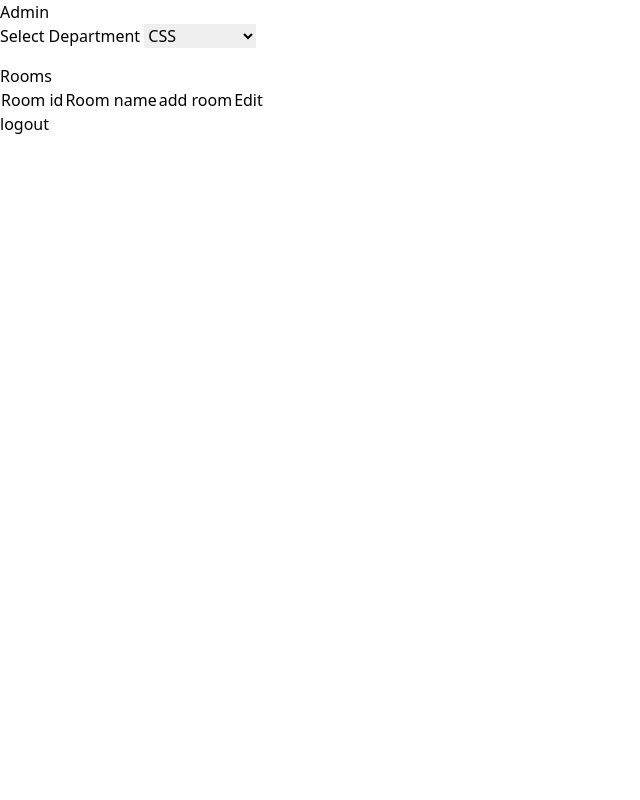
After one commit to winston21587/RoomSystem69x4c, a PHP site: page /admin/staff.php in a window 1280 px wide. The commit adds this page. Shown: the whole page, without its empty margins (0-640 px from the left). Run offline with PHP 8.4, Linux system fonts and the light colour scheme; the visitor is signed in with stand-in values (Sample User, id 1); data that the repository does not hold is empty; some libraries are stand-ins or nearby versions.

Commit message:
some changes

```diff
--- a/account/Login.php
+++ b/account/Login.php
@@ -30,7 +30,8 @@ if ($_SERVER['REQUEST_METHOD'] == "POST" && isset($_POST['submit'])) {
                 exit;
             }else{
             header("location:../main/temp.php");
-            exit;}
+            exit;
+            }
     } else {
         $_SESSION['message'] = "Failed to login";
     }
--- /dev/null
+++ b/admin/staff.php
@@ -0,0 +1,37 @@
+<?php
+include "../includes/header.php";
+session_start();
+if(empty($_SESSION["userid"]) || $_SESSION['role'] != "Admin"){
+    header("location:../account/Login.php");
+    exit;
+}
+?>
+
+<!DOCTYPE html>
+<html lang="en">
+<body>
+    <h1>Admin</h1>
+
+    <form method="GET">
+        <label for="department">Select Department</label>
+        <select name="department" id="department">
+            <option value="CCS">CSS</option>
+            <option value="CLA">CLA</option>
+            <option value="CSM">CSM</option>
+            <option value="Engineering">Engineering</option>
+        </select>
+    </form>
+    <h2>Rooms</h2>
+    <table>
+        <thead>
+            <tr>
+                <td>Room id</td>
+                <td>Room name</td>
+                <td>add room</td>
+                <td>Edit</td>
+            </tr>
+        </thead>
+    </table>
+<a href="../account/logout.php">logout</a>
+</body>
+</html>
--- a/index.php
+++ b/index.php
@@ -1,3 +1,5 @@
 <?php
+    session_start();
+    session_unset();
     header("location:account/Login.php");
     exit;
--- /dev/null
+++ b/modals/RoomModal.php
@@ -0,0 +1,4 @@
+<div style="display:none" class="AdminModal" id="AdminModal" >
+    <button onclick="closeAddRoom()" >Close Modal</button>
+
+</div>
```
Also changed, not shown: account/logout.php (+8 -4 lines), admin/admin.php (+41 -2 lines), class/adminClass.php (added, +21 -0 lines).
